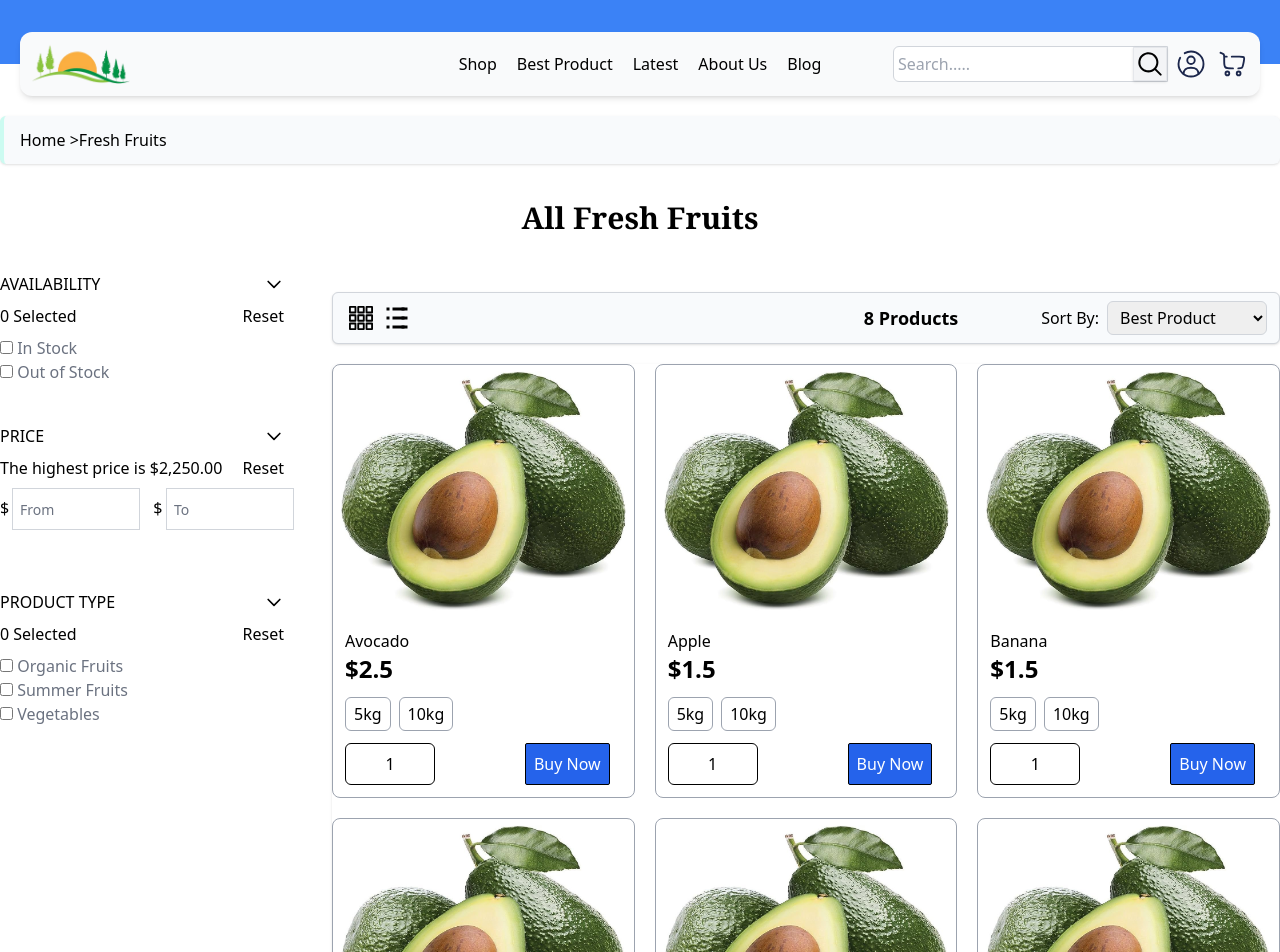
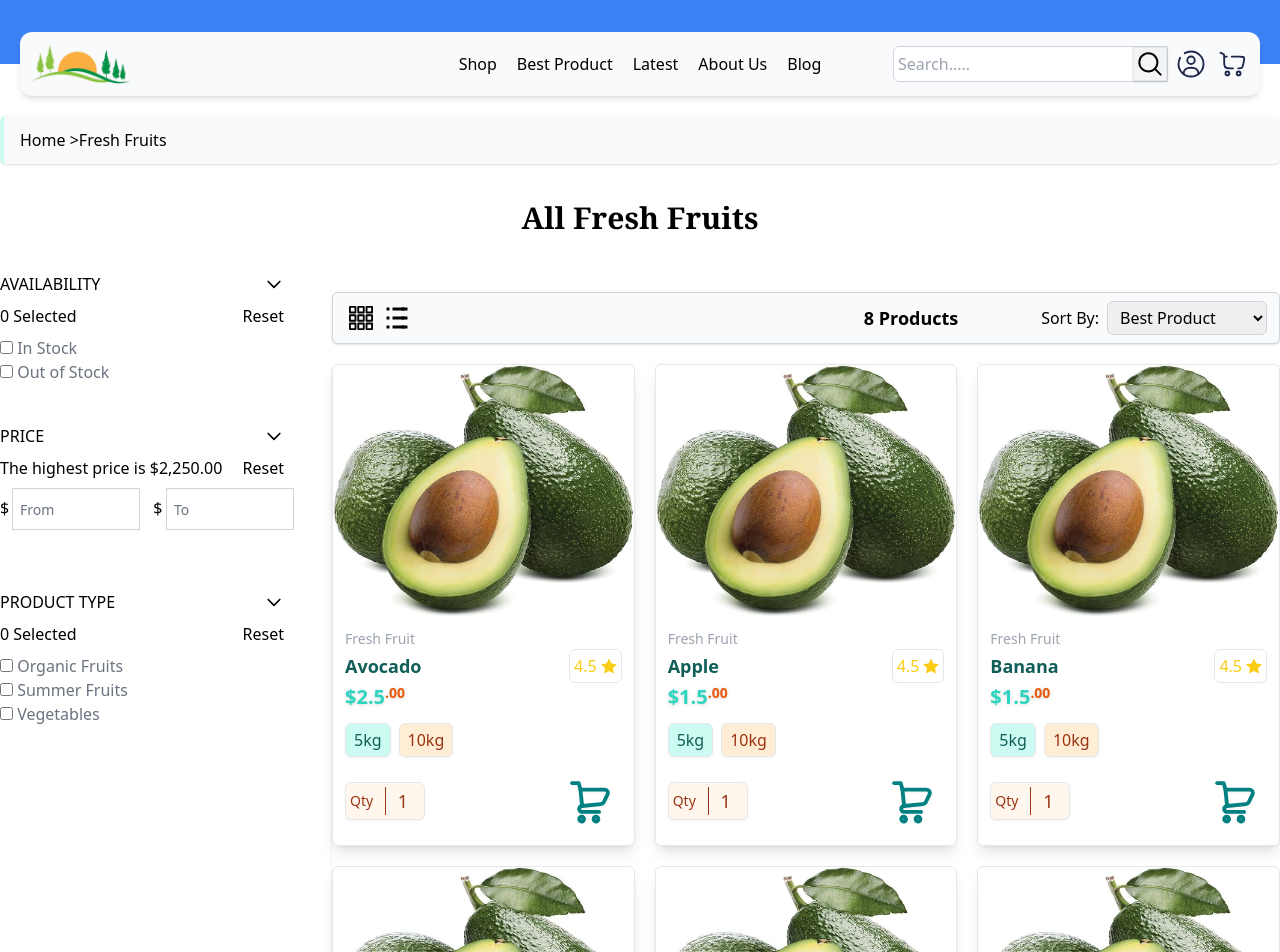
Before and after one commit to AmenaIslamRimi/online-shop-frontend, a Next.js app: page /shop in a window 1280 px wide. Shown: the top 952 px of the page. Built offline with nearby package versions, Linux system fonts and the light colour scheme.

Commit message:
new update in verticalcard

```diff
--- a/components/card/verticalCard.tsx
+++ b/components/card/verticalCard.tsx
@@ -1,6 +1,7 @@
 import React from "react";
 // I have props name as item with it has fields name, price, image, weight, quantity
 import { ProductsType } from "@/types/productsType";
+import Image from "next/image";
 
 export const VerticalCard = ({
   name,
@@ -10,51 +11,103 @@ export const VerticalCard = ({
   quantity,
 }: ProductsType) => {
   return (
-    <>
-      <div>
-        <div className="card border border-gray-400 rounded-lg">
+    <div className="card bg-white shadow-lg rounded-md border">
       <div className="card-image">
-            <img
+        <Image
           src="/avocado.jpg"
           alt="avocado"
-              className="rounded-lg scale-95"
+          height={300}
+          width={300}
+          className="w-full h-auto rounded-t-md object-cover object-center hover:scale-105 transition-transform duration-500 ease-in-out"
         />
       </div>
       <div className="card-content mx-3 my-3">
-            <p>{name}</p>
-            <p className="font-bold text-2xl">${price}</p>
-
+        <p className="text-gray-400 font-normal text-sm">Fresh Fruit</p>
+        <div className="flex justify-between items-center">
+          <p className="font-bold text-lg text-teal-800">{name}</p>
+          {/* Add rating with star*/}
+          <div className="flex items-center gap-1 border p-1 rounded-md">
+            <p className="text-yellow-400 font-medium">4.5</p>
+            <svg
+              xmlns="http://www.w3.org/2000/svg"
+              className="h-4 w-4 text-yellow-400"
+              viewBox="0 0 24 24"
+            >
+              <path
+                fill="currentColor"
+                d="M12 .587l3.668 7.568 8.332 1.151-6.064 5.828 1.48 8.279-7.416-3.967-7.417 3.967 1.481-8.279-6.064-5.828 8.332-1.151z"
+              />
+            </svg>
+          </div>
+        </div>
+        <p className="font-bold text-xl flex items-start text-teal-400 drop-shadow">
+          ${price}
+          <span className="text-sm text-orange-600">.00</span>
+        </p>
         <div className="flex justify-start items-center box-border w-3 gap-2">
-              <button className="flex border border-gray-400  mx-auto my-3 px-2 py-1 rounded-md items-center cursor-pointer focus:outline-none focus:border-sky-500 focus:ring-sky-500 focus:ring-1">
-                {/* {weight?.map((w: string) => (w === "5kg" ? w : null))} */}
-                {weight?.[0]}
+          <button className="flex border-[1px] shadow-sm bg-teal-100 text-teal-800 font-medium mx-auto my-3 px-2 py-1 rounded-md items-center focus:outline-none focus:border-sky-500">
+            {weight[0]}
           </button>
-
-              <button className="flex border border-gray-400  mx-auto my-3 px-2 py-1 rounded-md items-center cursor-pointer focus:outline-none focus:border-sky-500 focus:ring-sky-500 focus:ring-1">
-                {/* {weight?.map((w: string) => (w === "10kg" ? w : null))} */}
-                {weight?.[1]}
+          <button className="flex border-[1px] shadow-sm bg-orange-100 text-orange-800 font-medium mx-auto my-3 px-2 py-1 rounded-md items-center focus:outline-none focus:border-yellow-500">
+            {weight[1]}
           </button>
         </div>
         <div className="flex justify-between items-center gap-2 relative">
-              <div className=" flex justify-start items-center border rounded-md border-black bg-white p-1 ">
+          <div className="grid grid-cols-2 justify-between items-center rounded-md bg-orange-50 p-1 shadow-sm border w-20">
+            <div className="text-orange-800 font-normal text-sm">Qty</div>
             <input
               type="number"
-                  placeholder="Quantity"
               step={1}
               min={0}
+              max={10}
               defaultValue={quantity}
-                  className="w-20 h-8 text-center border-none focus:outline-none focus:border-none focus:ring-0 focus:ring-transparent"
+              className="border-l border-orange-800 text-center focus:outline-none focus:border-none bg-transparent bg-orange-50 text-orange-800 font-medium text-lg"
             />
           </div>
           <div className="flex justify-center items-center gap-2">
-                <button className="border border-black bg-blue-600 text-white hover:bg-slate-900 mx-3 p-2 rounded-sm">
-                  Buy Now
+            <button className="">
+              <svg
+                className="h-16 w-16 drop-shadow-sm"
+                viewBox="0 -0.5 25 25"
+                fill="none"
+                xmlns="http://www.w3.org/2000/svg"
+              >
+                <path
+                  fill-rule="evenodd"
+                  clip-rule="evenodd"
+                  d="M18.194 7.55504H8.76001L9.41201 13.944L16.7 13.214C17.1551 13.2156 17.5783 12.9809 17.818 12.594L19.312 9.49404C19.5529 9.09564 19.5581 8.59777 19.3255 8.19445C19.093 7.79112 18.6595 7.54617 18.194 7.55504Z"
+                  stroke="#008080"
+                  stroke-width="1.5"
+                  stroke-linecap="round"
+                  stroke-linejoin="round"
+                />
+                <path
+                  fill-rule="evenodd"
+                  clip-rule="evenodd"
+                  d="M10.167 19.063C10.1648 19.5777 9.74612 19.9934 9.23136 19.992C8.7166 19.9905 8.30029 19.5724 8.30103 19.0576C8.30176 18.5429 8.71926 18.126 9.23402 18.126C9.48199 18.1265 9.7196 18.2255 9.89458 18.4012C10.0695 18.577 10.1675 18.815 10.167 19.063V19.063Z"
+                  stroke="#008080"
+                  stroke-width="1.5"
+                  stroke-linecap="round"
+                  stroke-linejoin="round"
+                />
+                <path
+                  fill-rule="evenodd"
+                  clip-rule="evenodd"
+                  d="M15.767 19.063C15.7648 19.5777 15.3461 19.9934 14.8313 19.992C14.3166 19.9905 13.9003 19.5724 13.901 19.0576C13.9017 18.5429 14.3192 18.126 14.834 18.126C15.082 18.1265 15.3196 18.2255 15.4946 18.4012C15.6695 18.577 15.7675 18.815 15.767 19.063V19.063Z"
+                  stroke="#008080"
+                  stroke-width="1.5"
+                  stroke-linecap="round"
+                  stroke-linejoin="round"
+                />
+                <path
+                  d="M8.03326 7.74034C8.13561 8.14171 8.54395 8.38411 8.94532 8.28176C9.34669 8.17941 9.58909 7.77106 9.48674 7.36969L8.03326 7.74034ZM8.136 5.10801L8.86281 4.92267L8.86017 4.91288L8.136 5.10801ZM7.993 5.00001V5.75009L8.00342 5.74994L7.993 5.00001ZM5.5 4.25001C5.08579 4.25001 4.75 4.5858 4.75 5.00001C4.75 5.41423 5.08579 5.75001 5.5 5.75001V4.25001ZM9.44322 14.6934C9.85707 14.6761 10.1786 14.3267 10.1614 13.9128C10.1441 13.4989 9.79464 13.1774 9.38078 13.1947L9.44322 14.6934ZM9.412 16.25L9.38078 16.9994C9.39118 16.9998 9.40159 17 9.412 17L9.412 16.25ZM16.054 17C16.4682 17 16.804 16.6642 16.804 16.25C16.804 15.8358 16.4682 15.5 16.054 15.5V17ZM9.48674 7.36969L8.86274 4.92269L7.40926 5.29334L8.03326 7.74034L9.48674 7.36969ZM8.86017 4.91288C8.75358 4.51729 8.39224 4.2444 7.98258 4.25009L8.00342 5.74994C7.72726 5.75378 7.48369 5.56982 7.41183 5.30315L8.86017 4.91288ZM7.993 4.25001H5.5V5.75001H7.993V4.25001ZM9.38078 13.1947C8.36094 13.2371 7.55603 14.0763 7.55603 15.097H9.05603C9.05603 14.8804 9.22682 14.7024 9.44322 14.6934L9.38078 13.1947ZM7.55603 15.097C7.55603 16.1177 8.36094 16.9569 9.38078 16.9994L9.44322 15.5007C9.22682 15.4916 9.05603 15.3136 9.05603 15.097H7.55603ZM9.412 17H16.054V15.5H9.412V17Z"
+                  fill="#008080"
+                />
+              </svg>
             </button>
           </div>
         </div>
       </div>
     </div>
-      </div>
-    </>
   );
 };
```
Lines whose indentation alone changed are shown as unchanged.
